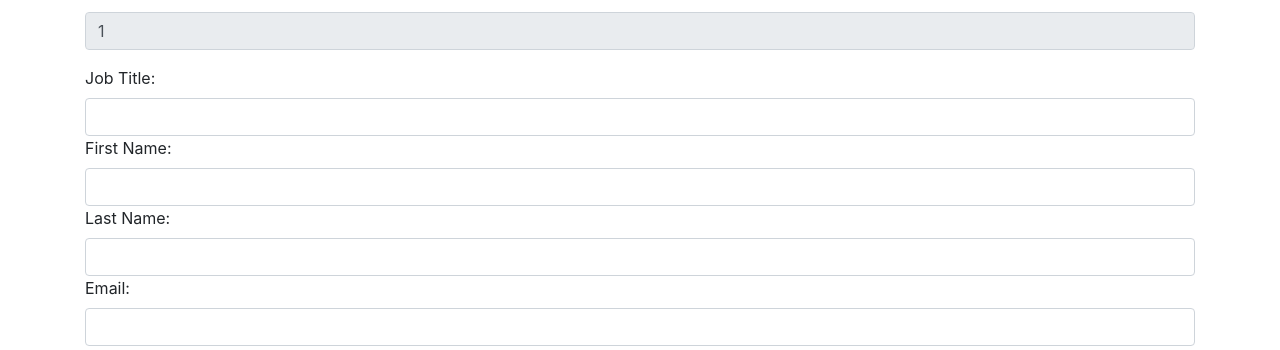
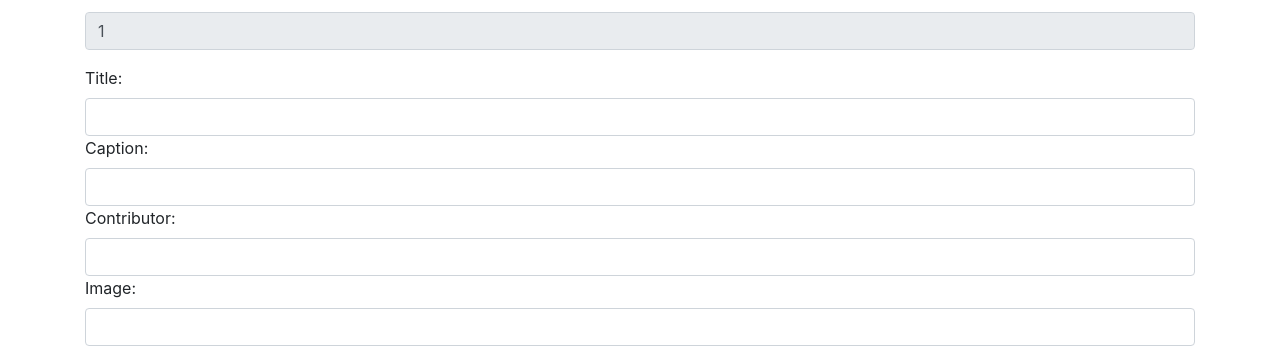
Before and after one commit to zws2/random-pet, a React (Create React App) app in the folder random_pet_frontend/: page /thePet/1 in a window 1280 px wide. Shown: the part 278-628 px from the top of the page. Built offline with nearby package versions, Linux system fonts and the light colour scheme.

Commit message:
frontend now reads data from backend

```diff
--- a/random_pet_frontend/src/component/general/RouterComponent.jsx
+++ b/random_pet_frontend/src/component/general/RouterComponent.jsx
@@ -16,7 +16,7 @@ class RouterComponent extends Component {
                     <Switch>
                         <Route exact path="/"><WelcomeComponent name="Everett"/></Route>
                         <Route path="/thePet/:id" component={AddPet} />
-                        <Route path="/pet/:id/:jobTitle" component={UpdatePetComponent} />
+                        <Route path="/pet/:id/:title" component={UpdatePetComponent} />
                         <Route path="/PetRegistry" exact component={PetRegistryComponent} />
                     </Switch>
                 <FooterComponent />
--- a/random_pet_frontend/src/component/pet/AddPet.jsx
+++ b/random_pet_frontend/src/component/pet/AddPet.jsx
@@ -6,10 +6,10 @@ class AddPet extends Component {
         super(props)
         this.state = {
             id: this.props.match.params.id,
-            jobTitle: '',
-            firstName: '',
-            lastName: '',
-            email: '',
+            title: '',
+            caption: '',
+            contributor: '',
+            img: '',
             jack: []
         }
         this.handleSubmit = this.handleSubmit.bind(this)
@@ -25,10 +25,10 @@ class AddPet extends Component {
     handleSubmit() {
         let pet = {
             id: this.state.id,
-            jobTitle: this.state.jobTitle,
-            firstName: this.state.firstName,
-            lastName: this.state.lastName,
-            email: this.state.email
+            title: this.state.title,
+            caption: this.state.caption,
+            contributor: this.state.contributor,
+            img: this.state.img
         }
         PetDataService.createPet(pet)
             .then(this.props.history.push(`/PetRegistry`))
@@ -52,20 +52,20 @@ class AddPet extends Component {
                             <input className="form-control" type="text" value={this.state.id} disabled/>
                         </div>
                         <div>
-                            <label>Job Title:</label>
-                            <input className="form-control" type="text" name="jobTitle" onChange={this.handleChange}/>
+                            <label>Title:</label>
+                            <input className="form-control" type="text" name="title" onChange={this.handleChange}/>
                         </div>
                         <div>
-                            <label>First Name:</label>
-                            <input className="form-control" type="text" name="firstName" onChange={this.handleChange}/>
+                            <label>Caption:</label>
+                            <input className="form-control" type="text" name="caption" onChange={this.handleChange}/>
                         </div>
                         <div>
-                            <label>Last Name:</label>
-                            <input className="form-control" type="text" name="lastName" onChange={this.handleChange}/>
+                            <label>Contributor:</label>
+                            <input className="form-control" type="text" name="contributor" onChange={this.handleChange}/>
                         </div>
                         <div>
-                            <label>Email:</label>
-                            <input className="form-control" type="text" name="email" onChange={this.handleChange}/>
+                            <label>Image:</label>
+                            <input className="form-control" type="text" name="img" onChange={this.handleChange}/>
                         </div><br/><br/>
                         <button className="btn btn-success" type="submit">Submit</button><br/><br/>
                     </form><br/><br/>
--- a/random_pet_frontend/src/component/pet/PetRegistryComponent.jsx
+++ b/random_pet_frontend/src/component/pet/PetRegistryComponent.jsx
@@ -28,21 +28,21 @@ class PetRegistryComponent extends Component {
         )
     }
 
-    deletePetClicked(id, firstName, lastName) {
+    deletePetClicked(id, title, caption) {
         console.log('Delete Pet Clicked')
         PetDataService.deletePet(id)
         .then(
             response => {
-                this.setState({message: `Deleted Pet: ${firstName} ${lastName}`})
+                this.setState({message: `Deleted Pet: ${title}`})
                 alert(this.state.message)
                 this.refreshPetRegistry();
             }
         )
     }
 
-    upDatePetClicked(id, jobTitle) {
+    upDatePetClicked(id, title) {
         console.log('Update Pet Clicked')
-        this.props.history.push(`/pet/${id}/${jobTitle}`)
+        this.props.history.push(`/pet/${id}/${title}`)
     }
 
     addPetClicked() {
@@ -70,12 +70,11 @@ class PetRegistryComponent extends Component {
                                    pets =>
                                    <tr style={{textAlign: "center"}} key={pets.id}>
                                        <td>{pets.id}</td>
-                                       <td>{pets.jobTitle}</td>
-                                       <td>{pets.firstName}</td>
-                                       <td>{pets.lastName}</td>
-                                       <td>{pets.email}</td>
-                                       <td><button className="btn btn-warning" onClick={() => this.deletePetClicked(pets.id, pets.firstName, pets.lastName)}>Delete</button></td>
-                                       <td><button className="btn btn-success" onClick={() => this.upDatePetClicked(pets.id, pets.jobTitle)}>Update</button></td>
+                                       <td>{pets.title}</td>
+                                       <td>{pets.caption}</td>
+                                       <td>{pets.contributor}</td>
+                                       <td><button className="btn btn-warning" onClick={() => this.deletePetClicked(pets.id, pets.title, pets.caption)}>Delete</button></td>
+                                       <td><button className="btn btn-success" onClick={() => this.upDatePetClicked(pets.id, pets.title)}>Update</button></td>
                                    </tr>
                                )
                            }
--- a/random_pet_frontend/src/component/pet/UpdatePetComponent.jsx
+++ b/random_pet_frontend/src/component/pet/UpdatePetComponent.jsx
@@ -7,10 +7,10 @@ class UpdatePetComponent extends Component {
         super(props)
         this.state = {
             id: this.props.match.params.id,
-            jobTitle: this.props.match.params.jobTitle,
-            firstName: '',
-            lastName: '',
-            email: ''
+            title: this.props.match.params.title,
+            caption: this.props.match.params.caption,
+            contributor: this.props.match.params.contributor,
+            img: this.props.match.params.img
         }
         this.onSubmit = this.onSubmit.bind(this)
     }
@@ -18,17 +18,17 @@ class UpdatePetComponent extends Component {
     onSubmit(values) {
         let pet = {
             id: this.state.id,
-            jobTitle: values.jobTitle,
-            firstName: values.firstName,
-            lastName: values.lastName,
-            email: values.email
+            title: values.title,
+            caption: values.caption,
+            contributor: values.contributor,
+            img: values.img
         }
             PetDataService.updatePet(pet)
             .then(() => this.props.history.push('/PetRegistry'))
     }
 
     render() {
-        let {id, jobTitle, firstName, lastName, email} = this.state
+        let {id, title, caption, contributor, img} = this.state
         return(
             <div>
                 <div className="jumbotron" style={{backgroundColor: "gray"}}>
@@ -36,7 +36,7 @@ class UpdatePetComponent extends Component {
                 </div>
                 <div className="container">
                     <Formik
-                        initialValues={{id, jobTitle, firstName, lastName, email}}
+                        initialValues={{id, title, caption, contributor, img}}
                         onSubmit={this.onSubmit}
                         enableReinitialize={true}
                     >
@@ -48,20 +48,20 @@ class UpdatePetComponent extends Component {
                                         <Field className="form-control" type="text" name="id" disabled />
                                     </fieldset>
                                     <fieldset>
-                                        <label>Job Title</label>
-                                        <Field className="form-control" type="text" name="jobTitle" />
+                                        <label>Title</label>
+                                        <Field className="form-control" type="text" name="title" />
                                     </fieldset>
                                     <fieldset>
-                                        <label>First Name</label>
-                                        <Field className="form-control" type="text" name="firstName" />
+                                        <label>Caption</label>
+                                        <Field className="form-control" type="text" name="caption" />
                                     </fieldset>
                                     <fieldset>
-                                        <label>Last Name</label>
-                                        <Field className="form-control" type="text" name="lastName" />
+                                        <label>Contributor</label>
+                                        <Field className="form-control" type="text" name="contributor" />
                                     </fieldset>
                                     <fieldset>
-                                        <label>Email</label>
-                                        <Field className="form-control" type="text" name="email" />
+                                        <label>Image</label>
+                                        <Field className="form-control" type="text" name="img" />
                                     </fieldset><br/>
                                     <button className="btn btn-success" type="submit">Save</button>
                                 </Form>
```
